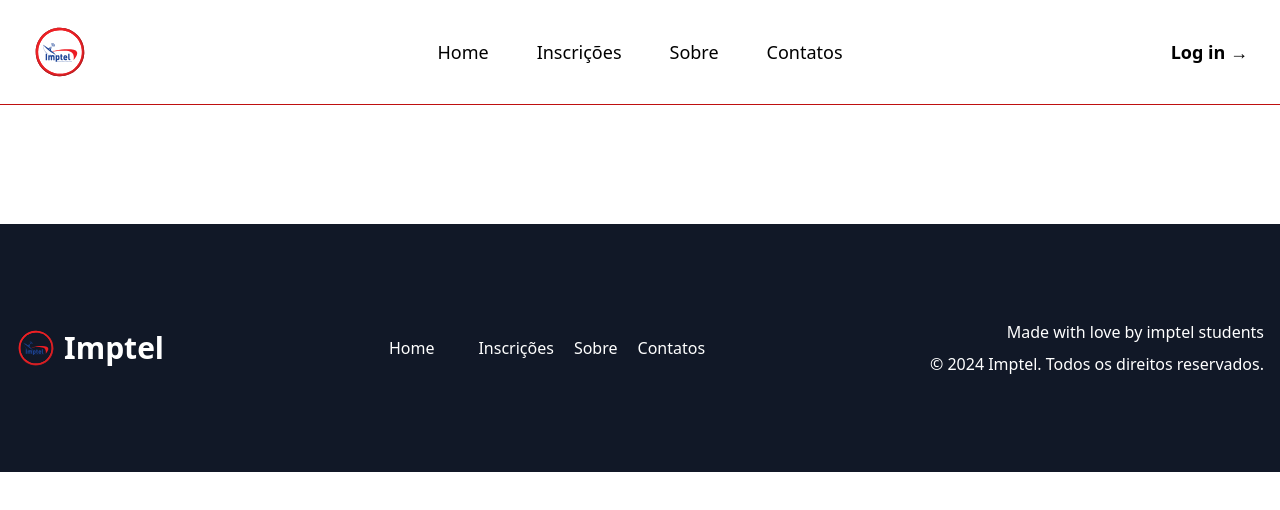
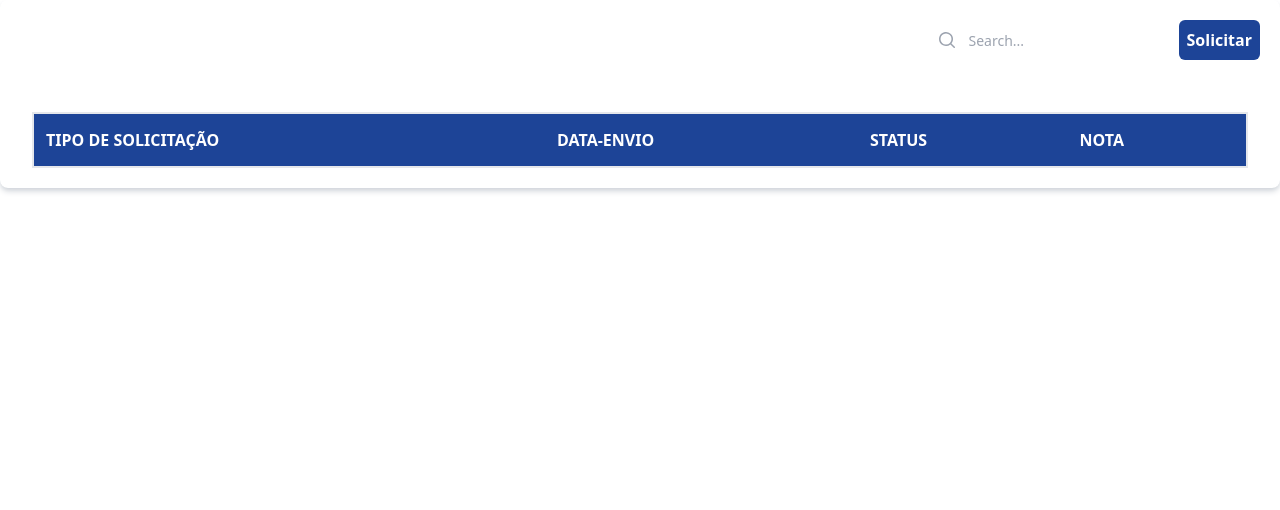
Before and after one commit to leehendrick/EduConnect-UI, a Nuxt app in the folder nuxt-app/: page /students/solicitacoes in a window 1280 px wide. Shown: the top 510 px of the page. Built offline with nearby package versions, Linux system fonts and the light colour scheme.

Commit message:
feature: add solictiações table

```diff
--- a/nuxt-app/pages/students/solicitacoes.vue
+++ b/nuxt-app/pages/students/solicitacoes.vue
@@ -1,11 +1,53 @@
 <script setup lang="ts">
 
+import { MagnifyingGlassIcon } from '@heroicons/vue/20/solid'
+
+definePageMeta({
+  layout: 'students-layout',
+})
+
+const notas = [
+]
 </script>
 
 <template>
-
+  <div class="">
+    <div class="overflow-hidden shadow-gray-300 shadow-md sm:rounded-lg">
+      <div class="text-white space-x-2 p-5 flex justify-end">
+        <form class="relative" action="#" method="GET">
+          <MagnifyingGlassIcon class="pointer-events-none absolute inset-y-0 left-0 h-full w-5 text-gray-400" aria-hidden="true" />
+          <input id="search-field" class="block h-full w-auto border-0 py-0 pl-8 pr-0 text-gray-900 placeholder:text-gray-400 focus:ring-0 sm:text-sm" placeholder="Search..." type="search" name="search" />
+        </form>
+        <button class="bg-secondary text-white p-2 font-extrabold rounded-md hover:bg-blue-700">Solicitar</button>
+      </div>
+      <div class="px-4 sm:px-6 lg:px-8">
+        <div class="mt-8 flow-root">
+          <div class="-mx-4 -my-2 overflow-x-auto sm:-mx-6 lg:-mx-8">
+            <div class="inline-block min-w-full py-2 align-middle sm:px-6 lg:px-8">
+              <table class="min-w-full divide-y divide-gray-300 border-2 mb-5">
+                <thead>
+                <tr class="bg-secondary  text-white">
+                  <th scope="col" class="px-3 py-3.5 text-left text-md font-extrabold ">TIPO DE SOLICITAÇÃO</th>
+                  <th scope="col" class="px-3 py-3.5 text-left text-md font-extrabold ">DATA-ENVIO</th>
+                  <th scope="col" class="px-3 py-3.5 text-left text-md font-extrabold ">STATUS</th>
+                  <th scope="col" class="px-3 py-3.5 text-left text-md font-extrabold ">NOTA</th>
+                </tr>
+                </thead>
+                <tbody class="divide-y divide-gray-200">
+                <tr v-for="item in notas">
+                  <td class="whitespace-nowrap px-3 py-4 text-sm text-gray-500">{{ item.disciplinas }}</td>
+                  <td class="whitespace-nowrap px-3 py-4 text-sm text-gray-500">{{ item.media }}</td>
+                  <td class="whitespace-nowrap px-3 py-4 text-sm text-red-500">{{ item.faltas }}</td>
+                </tr>
+                </tbody>
+              </table>
+          </div>
+          </div>
+        </div>
+      </div>
+    </div>
+  </div>
 </template>
-
 <style scoped>
 
 </style>
```
